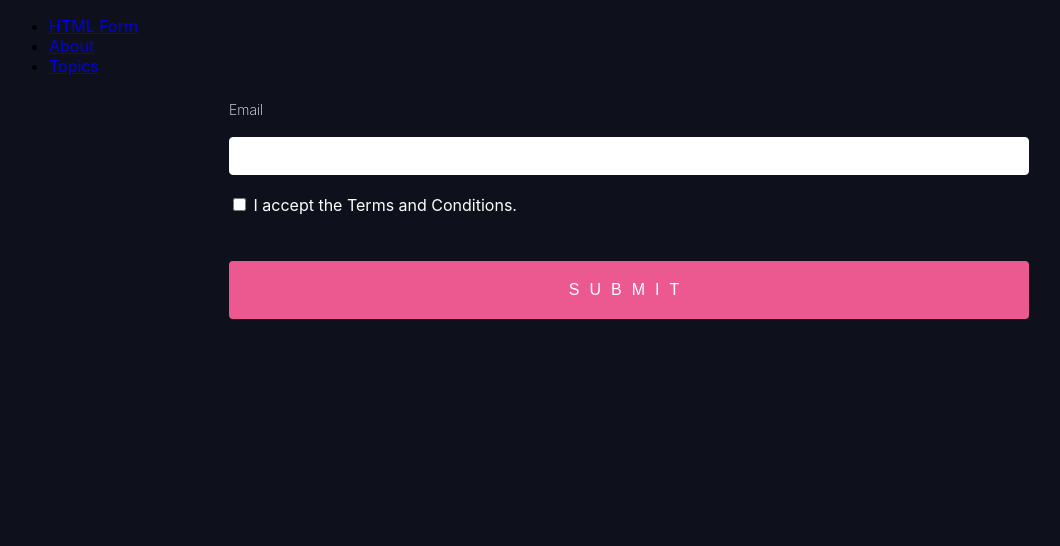
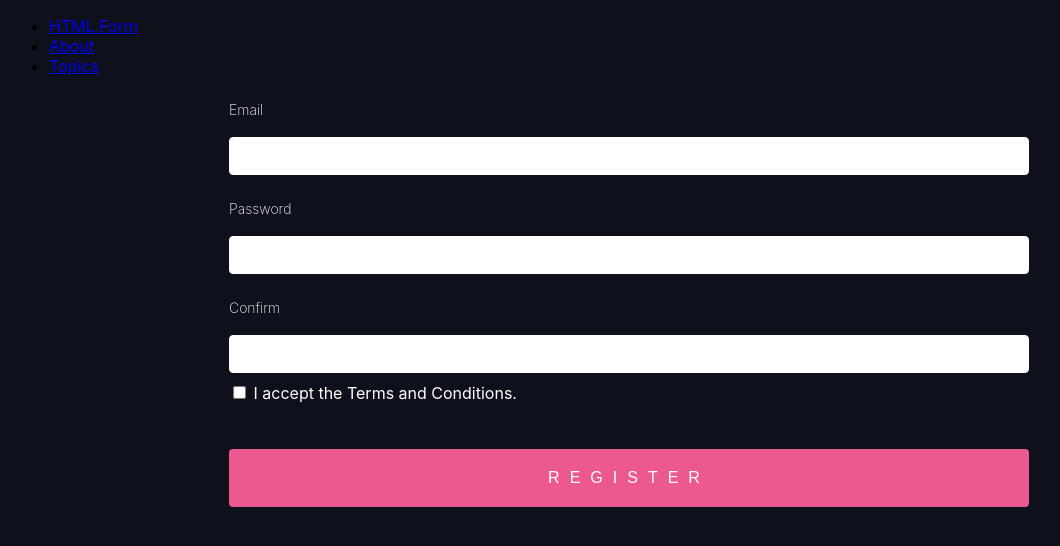
Before and after one commit to foomango/react-hook-form-demo, a React (Create React App) app: page / in a window 1280 px wide. Shown: the top 546 px of the page, without its empty margins (11-1071 px from the left). Built offline with nearby package versions, Linux system fonts and the light colour scheme.

Commit message:
raw html form

```diff
--- a/src/App.css
+++ b/src/App.css
@@ -32,6 +32,11 @@ button[type='button'] {
 p {
   color: #bf1650;
   text-align: center;
+}
+
+p::before {
+  display: inline;
+  content: '⚠ ';
 }
 
 input {
--- a/src/components/HtmlForm/index.tsx
+++ b/src/components/HtmlForm/index.tsx
@@ -13,8 +13,12 @@ const HtmlForm = () => {
       <label>Email</label>
       <input name="email" />
       <label></label>
-      <input type="checkbox" /> <span>I accept the Terms and Conditions.</span>
-      <input type="submit" value="Submit" />
+      <label>Password</label>
+      <input name="password" type="password" />
+      <label>Confirm</label>
+      <input name="confirm" type="password" />
+      <input name="term" type="checkbox" /> <span>I accept the Terms and Conditions.</span>
+      <input type="submit" value="Register" />
     </form>
   )
 }
```
